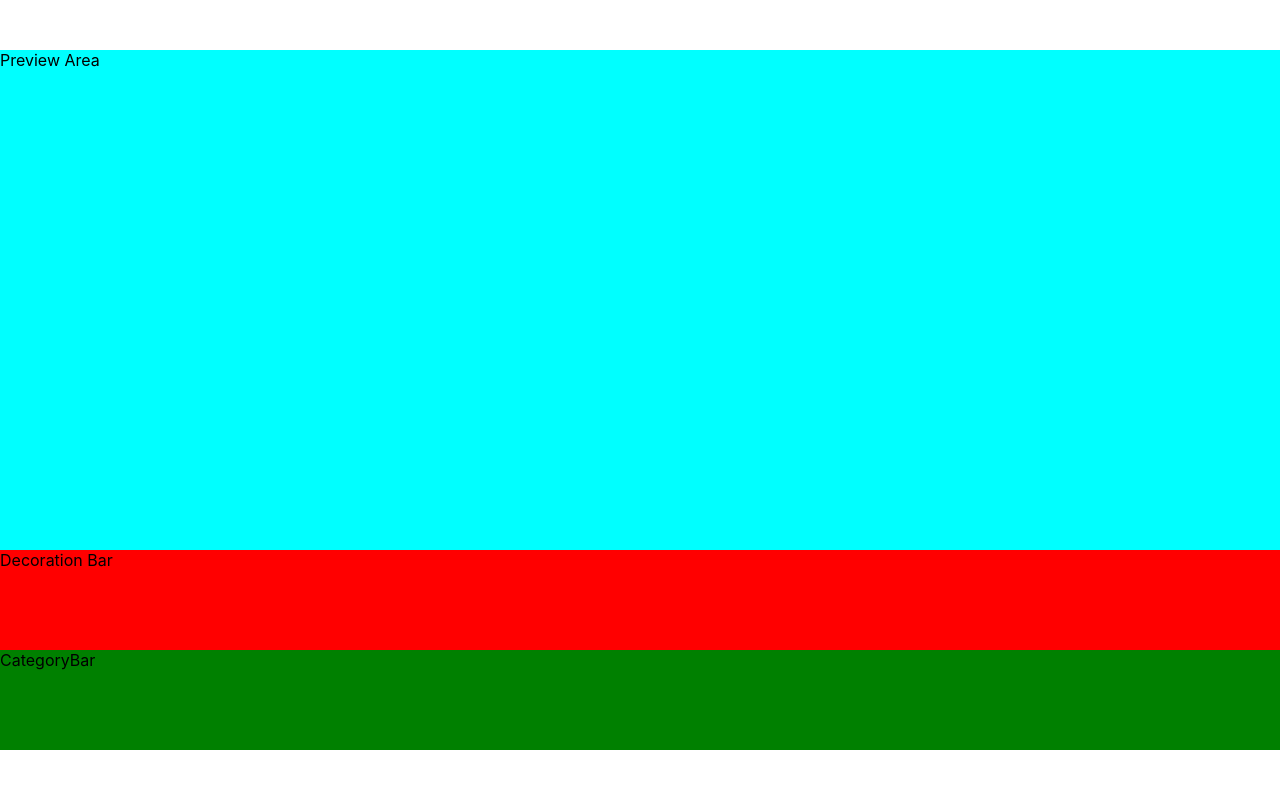
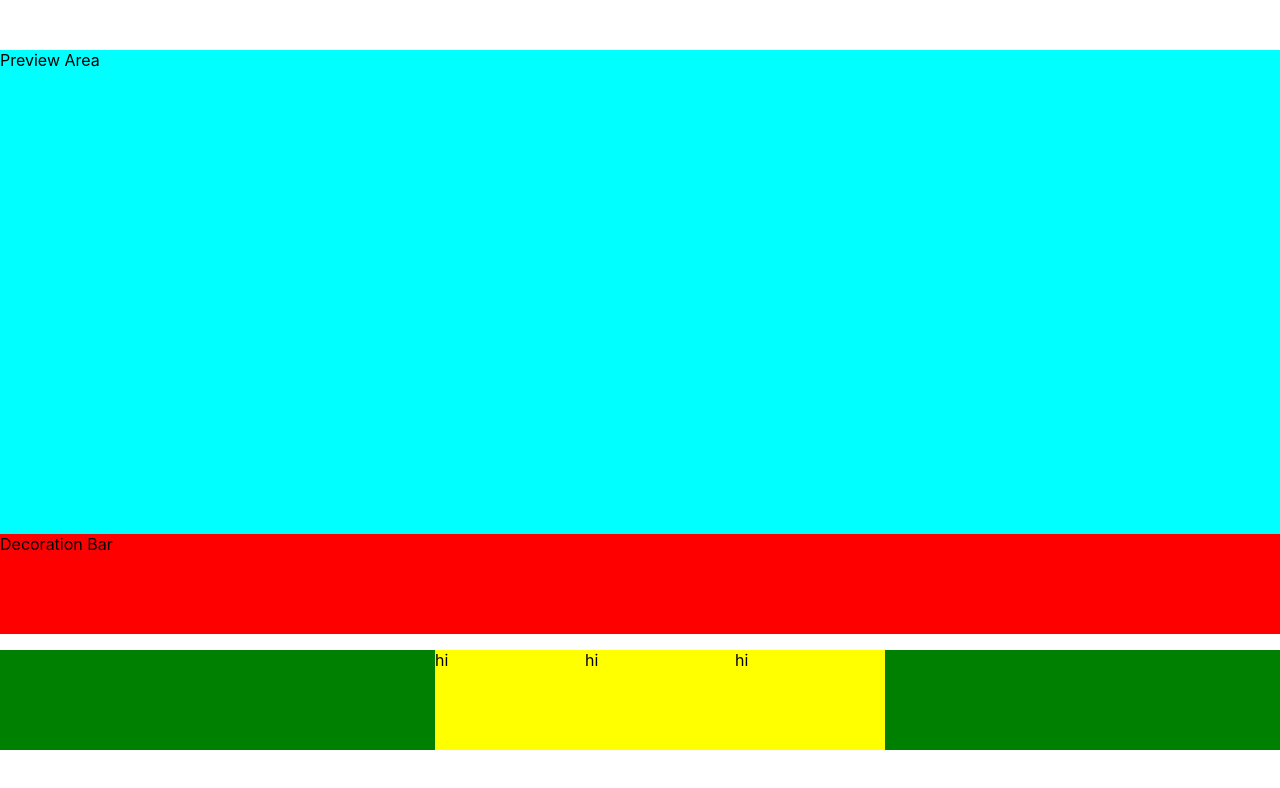
Before and after one commit to amplitude/datamonster-me, a React (Create React App) app: page / in a window 1280 px wide. Shown: the top 788 px of the page. Built offline with nearby package versions, Linux system fonts and the light colour scheme.

Commit message:
create category item

```diff
--- a/src/components/CategoryBar/CategoryBar.css
+++ b/src/components/CategoryBar/CategoryBar.css
@@ -2,5 +2,9 @@
   height: 100px;
   margin-bottom: 50px;
 
+  display: flex;
+  justify-content: center;
+
   background-color: green;
+  list-style: none;
 }
--- a/src/components/CategoryBar/CategoryBar.js
+++ b/src/components/CategoryBar/CategoryBar.js
@@ -1,13 +1,17 @@
 import React, { Component } from 'react';
+
+import CategoryItem from '../CategoryItem/CategoryItem';
 
 import './CategoryBar.css';
 
 class CategoryBar extends Component {
   render() {
     return (
-      <div className="CategoryBar">
-        CategoryBar
-      </div>
+      <ul className="CategoryBar">
+        <CategoryItem />
+        <CategoryItem />
+        <CategoryItem />
+      </ul>
     );
   }
 }
--- /dev/null
+++ b/src/components/CategoryItem/CategoryItem.css
@@ -0,0 +1,10 @@
+.CategoryItem {
+  height: 100%;
+  width: 150px;
+
+  background-color: yellow;
+}
+
+.CategoryItem:hover {
+  background-color: white;
+}
--- /dev/null
+++ b/src/components/CategoryItem/CategoryItem.js
@@ -0,0 +1,15 @@
+import React, { Component } from 'react';
+
+import './CategoryItem.css';
+
+class CategoryItem extends Component {
+  render() {
+    return (
+      <li className="CategoryItem">
+        hi
+      </li>
+    );
+  }
+}
+
+export default CategoryItem;
```
